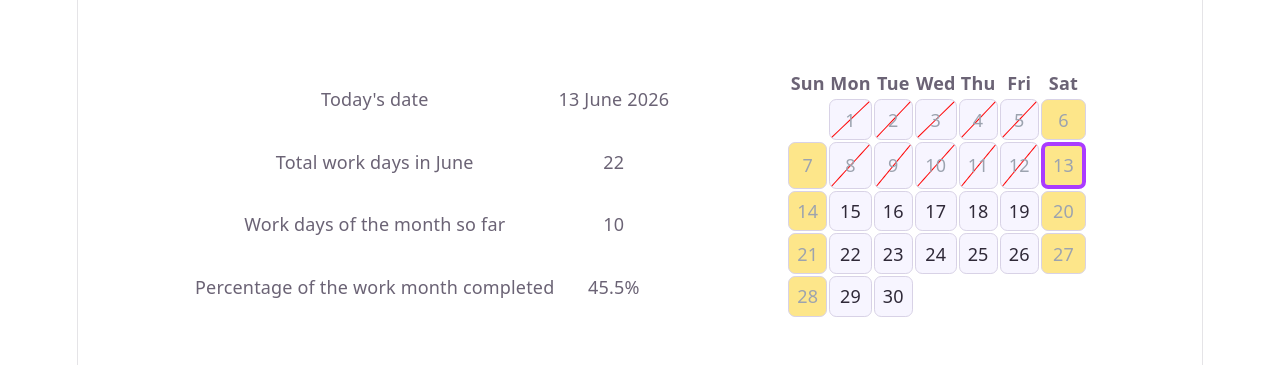
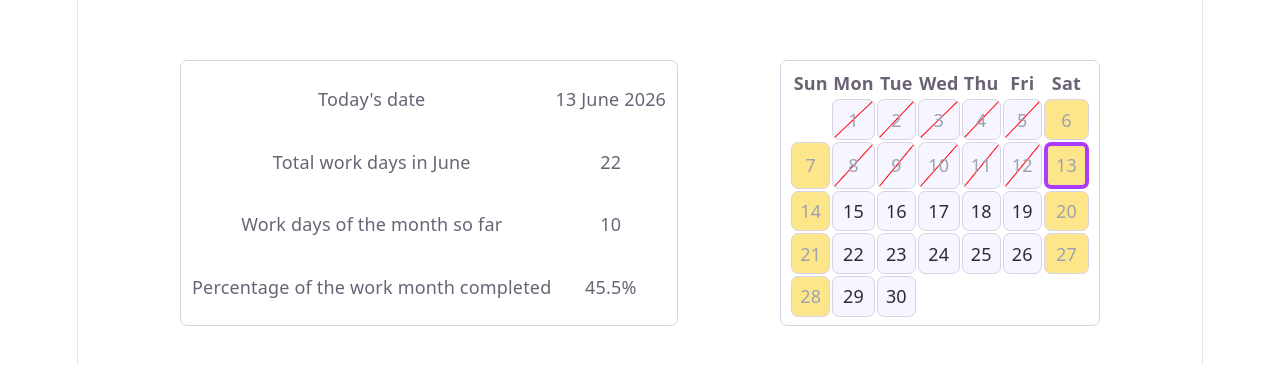
Before and after one commit to hwbrent/tempo, a React (Vite) app: page / in a window 1280 px wide. Shown: the part 207-572 px from the top of the page. Built offline with nearby package versions, Linux system fonts and the light colour scheme.

Commit message:
Add outlines around sections

```diff
--- a/src/App.css
+++ b/src/App.css
@@ -24,6 +24,12 @@
   display: flex;
   flex-direction: row;
   justify-content: space-evenly;
+}
+
+#card, #calendar {
+  border: 1px solid var(--calendar-day-border);
+  border-radius: 0.4rem;
+  padding: 0.35rem 0.45rem;
 }
 
 .calendar-day {
--- a/src/App.tsx
+++ b/src/App.tsx
@@ -57,7 +57,7 @@ function getTotalWorkDaysUpToDay(monthDays: MonthDays, dotm: number): number {
 function Card(props: {dotm: number, monthName: string, year: number, totalWorkDays: number, workDaysUpToToday: number, completionPctgString: string}): JSX.Element {
   const { dotm, monthName, year, totalWorkDays, workDaysUpToToday, completionPctgString } = props;
   return (
-    <table>
+    <table id='card'>
       <tbody>
         <tr>
           <td>Today's date</td>
@@ -185,7 +185,7 @@ function Calendar(props: {currentDate: Date, totalWorkDays: number}): JSX.Elemen
   });
 
   return (
-    <table>
+    <table id='calendar'>
       <thead>
         <tr>{headTr}</tr>
       </thead>
```
